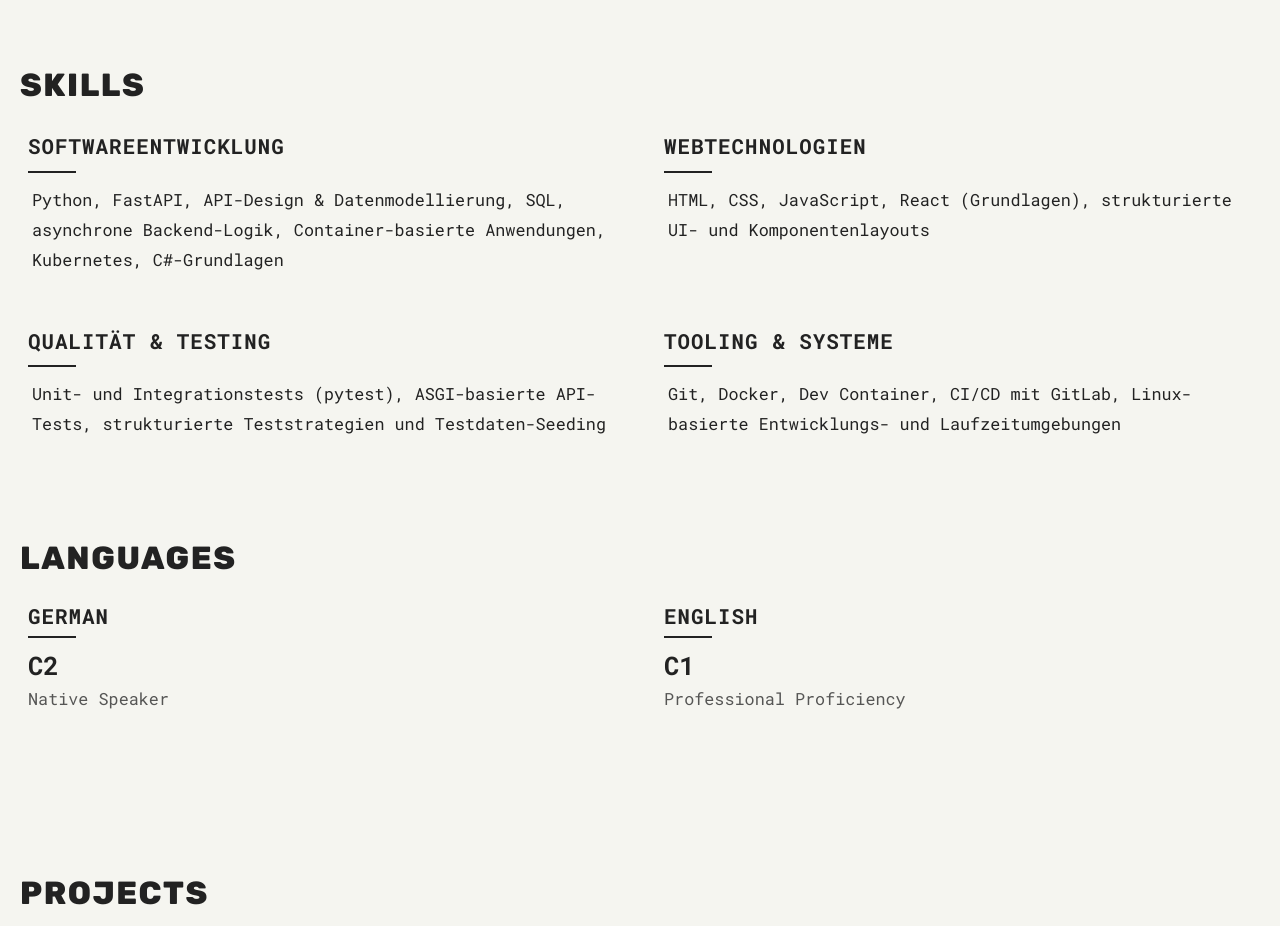
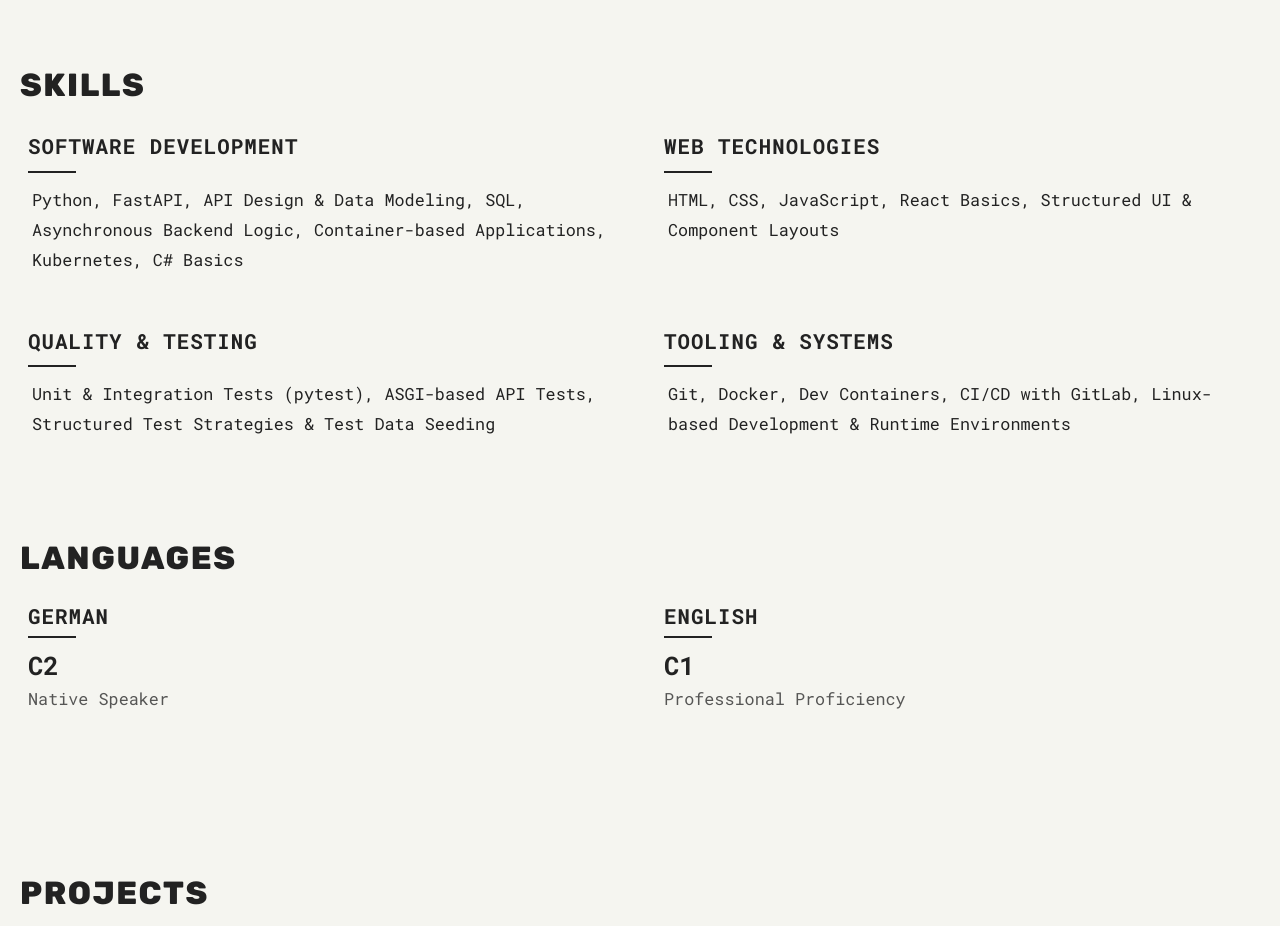
Before and after one commit to fnnbl/PortfolioFBL, a React (Vite) app: page / in a window 1280 px wide. Shown: the part 2360-3286 px from the top of the page. Built offline with nearby package versions, Linux system fonts and the light colour scheme.

Commit message:
Reworked Skills section

```diff
--- a/src/sections/CVSection/CVSection.jsx
+++ b/src/sections/CVSection/CVSection.jsx
@@ -85,27 +85,27 @@ const CVSection = () => {
         <h3 className={styles.subtitle}>Skills</h3>
         <div className={styles.skillsGrid}>
           <div className={styles.skillBlock}>
-            <div className={styles.skillTitle}>Softwareentwicklung</div>
+            <div className={styles.skillTitle}>Software Development</div>
             <div className={styles.skillList}>
-              Python, FastAPI, API-Design & Datenmodellierung, SQL, asynchrone Backend-Logik, Container-basierte Anwendungen, Kubernetes, C#-Grundlagen
+              Python, FastAPI, API Design & Data Modeling, SQL, Asynchronous Backend Logic, Container-based Applications, Kubernetes, C# Basics
             </div>
           </div>
           <div className={styles.skillBlock}>
-            <div className={styles.skillTitle}>Webtechnologien</div>
+            <div className={styles.skillTitle}>Web Technologies</div>
             <div className={styles.skillList}>
-              HTML, CSS, JavaScript, React (Grundlagen), strukturierte UI- und Komponentenlayouts
+              HTML, CSS, JavaScript, React Basics, Structured UI & Component Layouts
             </div>
           </div>
           <div className={styles.skillBlock}>
-            <div className={styles.skillTitle}>Qualität & Testing</div>
+            <div className={styles.skillTitle}>Quality & Testing</div>
             <div className={styles.skillList}>
-              Unit- und Integrationstests (pytest), ASGI-basierte API-Tests, strukturierte Teststrategien und Testdaten-Seeding
+              Unit & Integration Tests (pytest), ASGI-based API Tests, Structured Test Strategies & Test Data Seeding
             </div>
           </div>
           <div className={styles.skillBlock}>
-            <div className={styles.skillTitle}>Tooling & Systeme</div>
+            <div className={styles.skillTitle}>Tooling & Systems</div>
             <div className={styles.skillList}>
-              Git, Docker, Dev Container, CI/CD mit GitLab, Linux-basierte Entwicklungs- und Laufzeitumgebungen
+              Git, Docker, Dev Containers, CI/CD with GitLab, Linux-based Development & Runtime Environments
             </div>
           </div>
         </div>
```
